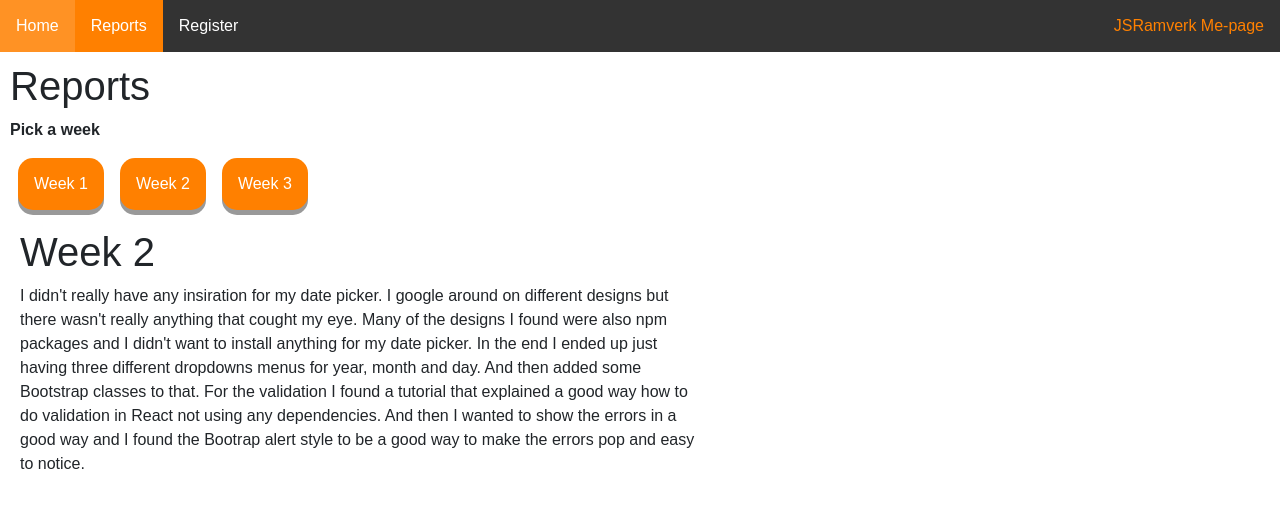
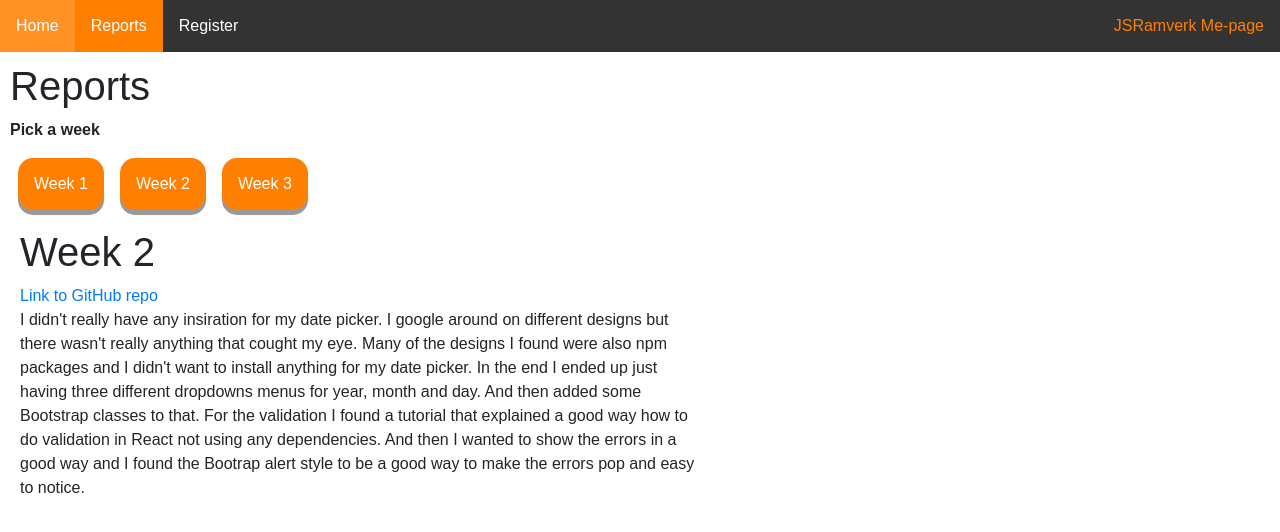
Before and after one commit to markusholmberg/jsramverk, a React (Create React App) app: page /reports/week/2 in a window 1280 px wide. Shown: the top 532 px of the page. Built offline with nearby package versions, Linux system fonts and the light colour scheme.

Commit message:
Added repo link

```diff
--- a/src/Components/Reports/WeekTwo.jsx
+++ b/src/Components/Reports/WeekTwo.jsx
@@ -11,6 +11,7 @@
         return (
             <div className="reports">
                 <h1>Week 2</h1>
+                <a href="https://github.com/markusholmberg/jsramverk">Link to GitHub repo</a>
                 <p>I didn't really have any insiration for my date picker. I google around on different designs but there wasn't really anything that cought my eye.
                 Many of the designs I found were also npm packages and I didn't want to install anything for my date picker. In the end I ended up just having
                 three different dropdowns menus for year, month and day. And then added some Bootstrap classes to that. For the validation I found a tutorial that explained a good
```
